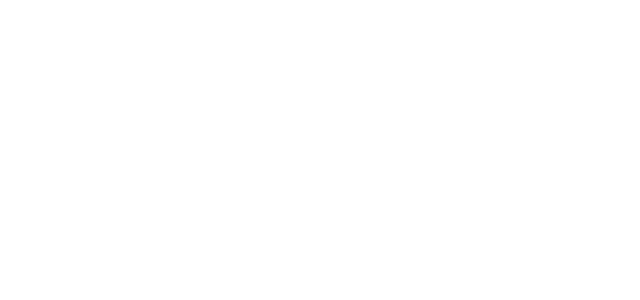
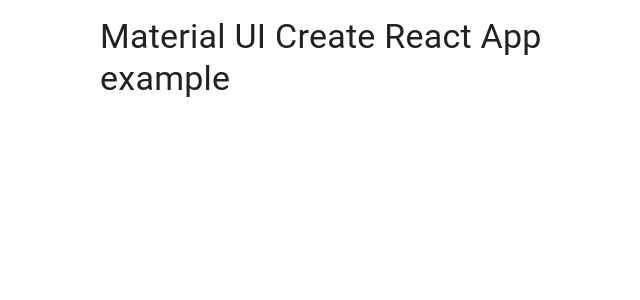
Before and after one commit to ynotdoan/HackMerced2023, a React (Create React App) app in the folder mood-tracker/: page / in a window 1280 px wide. Before the commit this address had no page. Shown: the top 300 px of the page, without its empty margins (264-904 px from the left). Built offline with nearby package versions, Linux system fonts and the light colour scheme.

Commit message:
add material ui

```diff
--- a/mood-tracker/src/components/App.js
+++ b/mood-tracker/src/components/App.js
@@ -4,12 +4,24 @@
 import Login from "./Login";
 import { BrowserRouter, Route, Routes } from 'react-router-dom';
 
+import Container from '@mui/material/Container';
+import Typography from '@mui/material/Typography';
+import Box from '@mui/material/Box';
+import Link from '@mui/material/Link';
+
 import './App.css';
 
 function App() {
   return (
     <div className="wrapper">
-      <h1></h1>
+      <Container maxWidth="sm">
+      <Box sx={{ my: 2 }}>
+        <Typography variant="h4" component="h1" gutterBottom>
+          Material UI Create React App example
+        </Typography>
+      </Box>
+      </Container>
+
       <BrowserRouter>
         <Routes>
           <Route path="/dashboard" element={<Dashboard />}/>
--- a/mood-tracker/src/index.js
+++ b/mood-tracker/src/index.js
@@ -1,14 +1,19 @@
 import React from 'react';
 import ReactDOM from 'react-dom/client';
-import './index.css';
+// import './index.css';
 import App from './components/App';
 import reportWebVitals from './reportWebVitals';
+import theme from './theme/theme.js';
+import CssBaseline from '@mui/material/CssBaseline';
+import { ThemeProvider } from '@mui/material/styles';
 
 const root = ReactDOM.createRoot(document.getElementById('root'));
 root.render(
-  <React.StrictMode>
+  <ThemeProvider theme={theme}>
+    {/* CssBaseline kickstart an elegant, consistent, and simple baseline to build upon. */}
+    <CssBaseline />
     <App />
-  </React.StrictMode>
+  </ThemeProvider>,
 );
 
 // If you want to start measuring performance in your app, pass a function
--- /dev/null
+++ b/mood-tracker/src/theme/theme.js
@@ -0,0 +1,19 @@
+import { red } from '@mui/material/colors';
+import { createTheme } from '@mui/material/styles';
+
+// A custom theme for this app
+const theme = createTheme({
+  palette: {
+    primary: {
+      main: '#556cd6',
+    },
+    secondary: {
+      main: '#19857b',
+    },
+    error: {
+      main: red.A400,
+    },
+  },
+});
+
+export default theme;
```
